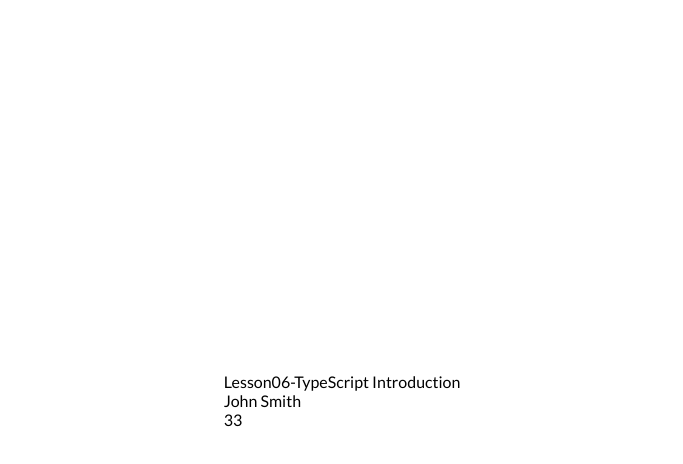
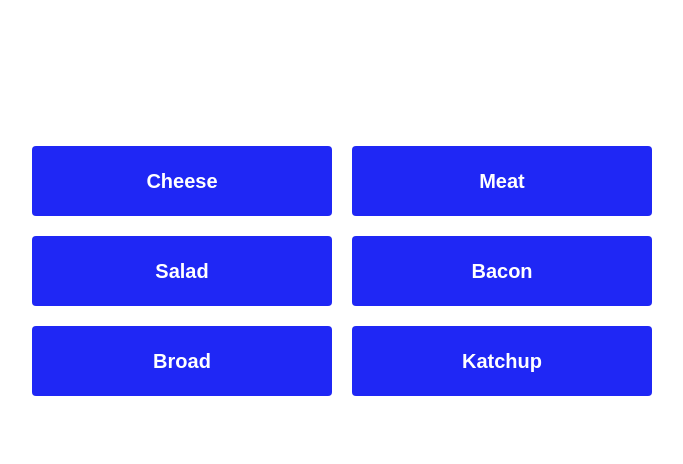
Before and after one commit to Alla-web/React_52m_1_fs_TS, a React (Vite) app: page / in a window 1280 px wide. Shown: the top 464 px of the page, without its empty margins (298-981 px from the left). Built offline with nearby package versions, Linux system fonts and the light colour scheme.

Commit message:
homework 6

```diff
--- a/package.json
+++ b/package.json
@@ -11,7 +11,8 @@
   },
   "dependencies": {
     "react": "^18.3.1",
-    "react-dom": "^18.3.1"
+    "react-dom": "^18.3.1",
+    "uuid": "^11.0.5"
   },
   "devDependencies": {
     "@eslint/js": "^9.17.0",
--- a/src/App.tsx
+++ b/src/App.tsx
@@ -1,18 +1,20 @@
 import "./App.css";
 
 //lessons
-import Lesson06 from "./lessons/lesson06/Lesson06";
+// import Lesson06 from "./lessons/lesson06/Lesson06";
 
 //homeworks
 
 //consultations
+import Consultation03 from "./consultations/consultatin03/Consultation03";
 
 function App() {
   return (
     <>
       <div className="app">
         {/* --------------Topic: TypeScript Introduction */}
-        <Lesson06 />
+        {/* <Lesson06 /> */}
+        <Consultation03 />
       </div>
     </>
   );
--- /dev/null
+++ b/src/consultations/consultatin03/Consultation03.tsx
@@ -0,0 +1,42 @@
+import './styles.css';
+import { useState } from "react";
+import {v4 } from 'uuid';
+
+function Consultation03() {
+    const [ingredients, setIngredients] = useState<string[]>([]);
+    console.log(ingredients);
+
+
+    const addIngridient = (ingridientName: string)=>{
+        setIngredients((prevState: string[]) => {
+            return [...prevState, ingridientName]
+        });
+    }
+
+    const buttonNames: string[] = ['Cheese', 'Meat', 'Salad', 'Bacon', 'Broad', 'Katchup' ];
+  const buttons = buttonNames.map((ingridient)=> {
+    return <button key={v4()} onClick={()=> addIngridient(ingridient)} className='button'>{ingridient}</button>
+  });
+
+  const ingridientsArr = ingredients.map((ingridient)=>{
+    return <li key={v4()}>{ingridient}</li>
+  });
+
+
+    return (
+      <div className="consultation02-container">
+        <ol className="ingredients">{ingridientsArr}</ol>
+        <div className="button-container">
+          {/* <button onClick={()=>{}} className='button'>Cheese</button>
+          <button onClick={()=>{}} className='button'>Meat</button>
+          <button onClick={()=>{}} className='button'>Salad</button>
+          <button onClick={()=>{}} className='button'>Bacon</button>
+          <button onClick={()=>{}} className='button'>Broad</button>
+          <button onClick={()=>{}} className='button'>Katchup</button> */}
+          {buttons}
+        </div>
+      </div>
+    );
+  }
+
+  export default Consultation03;
--- /dev/null
+++ b/src/consultations/consultatin03/styles.css
@@ -0,0 +1,35 @@
+.consultation02-container {
+    display: flex;
+    flex: 1;
+    flex-direction: column;
+    padding: 80px;
+    align-items: center;
+    gap: 30px;
+}
+
+.ingredients {
+    font-size: 18px;
+    font-weight: bold;
+}
+
+.button-container {
+    display: flex;
+    justify-content: center;
+    flex-wrap: wrap;
+    gap: 20px;
+    width: 800px;
+}
+
+
+.button {
+    width: 300px;
+    min-height: 70px;
+    padding: 20px 54px;
+    background-color: #1F27F5;
+    color: white;
+    border: none;
+    border-radius: 4px;
+    font-size: 20px;
+    font-weight: 600;
+    cursor: pointer;
+}
```
Also changed, not shown: src/homeworks/homework06/Homework06.tsx (added, +25 -0 lines), 1 other file (tests, documents, lock files or other folders).
